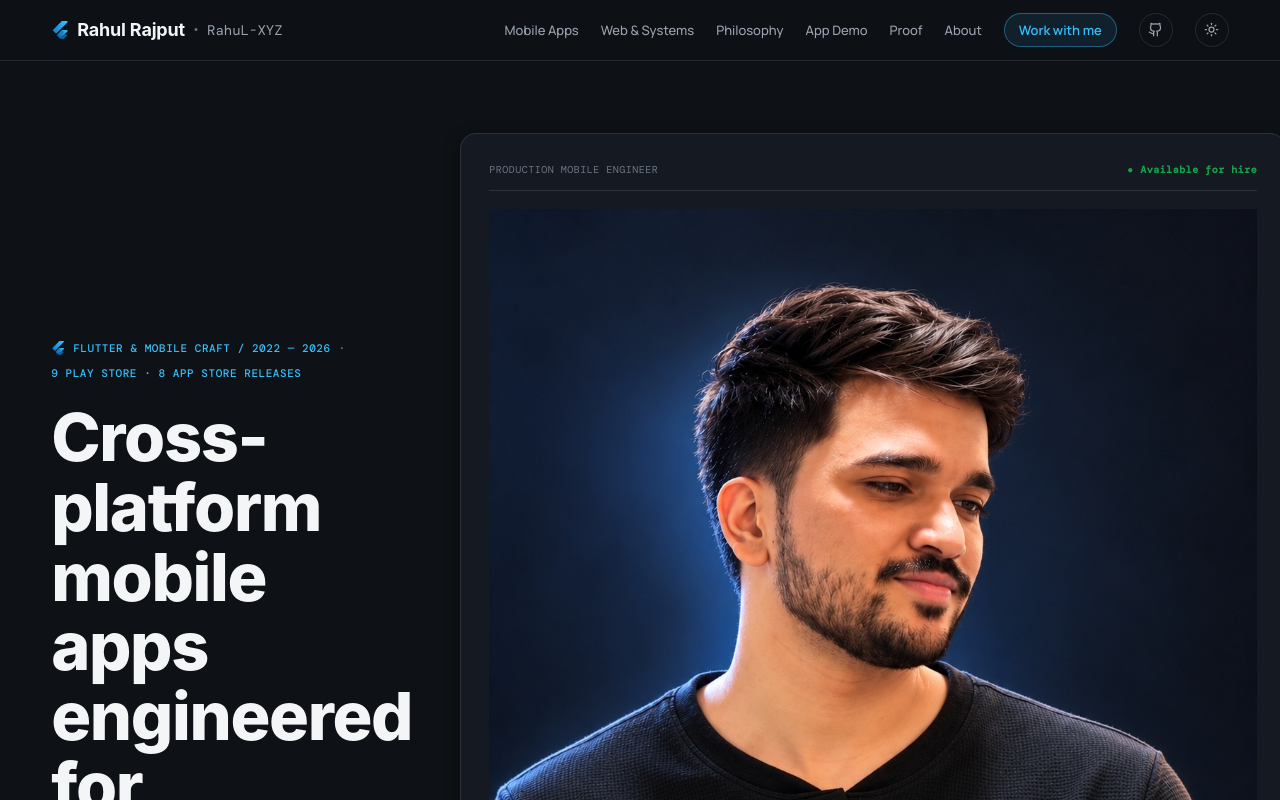
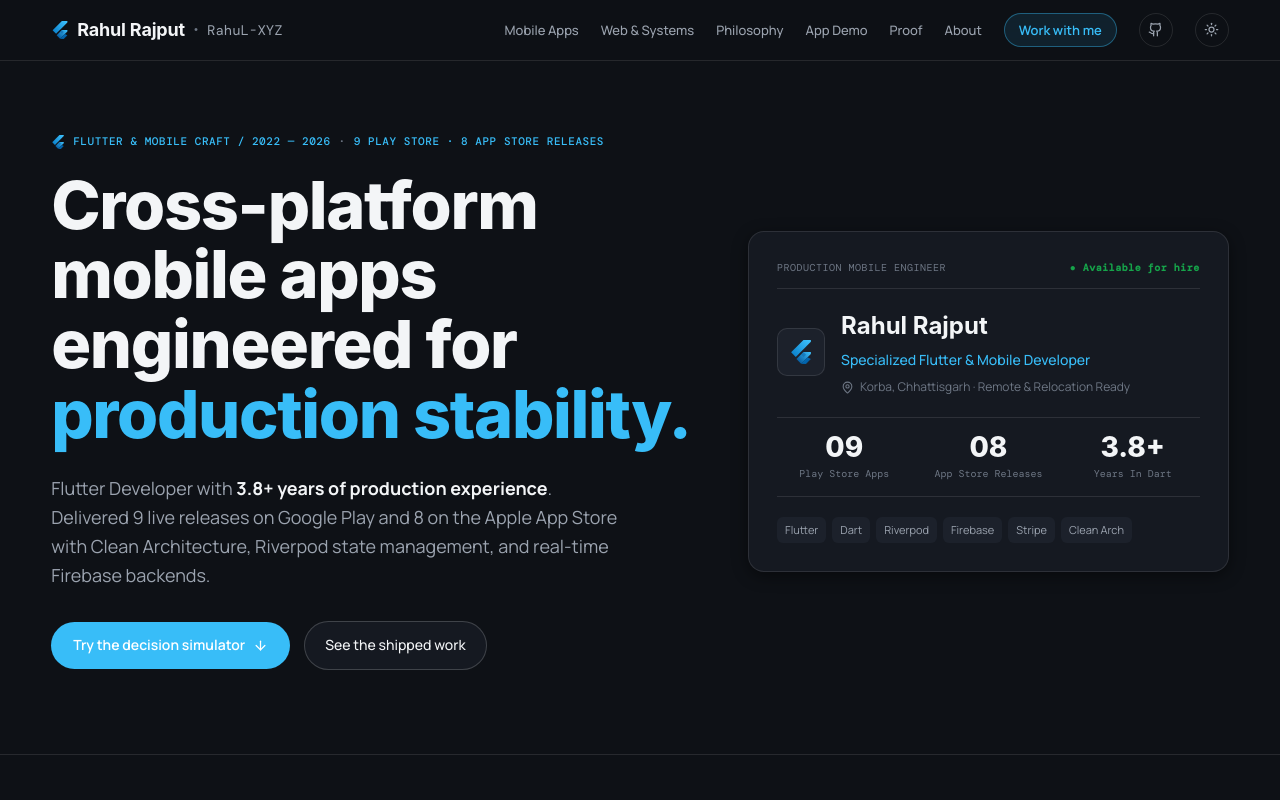
Before and after one commit to RahuL-XYZ/rahul-rajput-portfolio, a React (Vite) app: page / in a window 1280 px wide. Shown: the top 800 px of the page. Built offline with nearby package versions, Linux system fonts and the light colour scheme; a web font is replaced by a local one.

Commit message:
refactor: remove personal photo image sections from profile and hero cards

```diff
--- a/src/components/editorial/EditorialHero.jsx
+++ b/src/components/editorial/EditorialHero.jsx
@@ -1,7 +1,6 @@
 import React from 'react';
 import { ArrowDown, ArrowUpRight, CheckCircle2, MapPin, Sparkles, Smartphone, Layers } from 'lucide-react';
 import FlutterLogo from '../common/FlutterLogo';
-import rahulImg from '../../assets/rahul_rajput.jpg';
 import { usePortfolioMode } from '../../context/PortfolioModeContext';
 
 export default function EditorialHero() {
@@ -43,14 +42,17 @@ export default function EditorialHero() {
           </div>
 
           <div className="card-profile-header">
-            <img
-              src={rahulImg}
-              alt="Rahul Rajput - Flutter Developer"
-              className="card-avatar-img"
+            <div
+              className="card-avatar-monogram"
               onClick={switchToSpiderVerse}
               style={{ cursor: 'pointer' }}
-              title="Click avatar to explore interactive Multiverse Mode"
-            />
+              title="Click to explore interactive Multiverse Mode"
+              role="button"
+              tabIndex={0}
+              aria-label="Toggle interactive Multiverse Mode"
+            >
+              <FlutterLogo size={24} />
+            </div>
             <div className="card-bio">
               <h3>Rahul Rajput</h3>
               <p className="card-role">Specialized Flutter & Mobile Developer</p>
--- a/src/components/editorial/EditorialPerson.jsx
+++ b/src/components/editorial/EditorialPerson.jsx
@@ -1,7 +1,6 @@
 import React from 'react';
 import { Briefcase, GraduationCap, MapPin, Award, CheckCircle2, Sparkles } from 'lucide-react';
 import { experiences, education } from '../../data/experience';
-import rahulImg from '../../assets/rahul_rajput.jpg';
 import { usePortfolioMode } from '../../context/PortfolioModeContext';
 
 export default function EditorialPerson() {
@@ -16,18 +15,10 @@ export default function EditorialPerson() {
       <div className="person-grid">
         <div className="person-bio-col">
           <div className="person-profile-card">
-            <div
-              className="person-photo-frame"
-              onClick={switchToSpiderVerse}
-              style={{ cursor: 'pointer' }}
-              title="Click avatar to explore interactive Multiverse Mode"
-            >
-              <img src={rahulImg} alt="Rahul Rajput - Flutter Developer" className="person-photo" />
-              <div className="portrait-badge">
-                <span className="portrait-dot"></span> 3.8+ Yrs Dart Craft
+            <div className="person-profile-intro">
+              <div className="portrait-badge" style={{ display: 'inline-flex', marginBottom: '14px' }}>
+                <span className="portrait-dot"></span> 3.8+ Yrs Dart Craft · Associate Software Engineer
               </div>
-            </div>
-            <div className="person-profile-intro">
               <p className="person-lead">
                 Based in Korba, Chhattisgarh. I’ve spent the past 3.8+ years turning sprawling mobile requirements into clean, predictable Dart code that passes Apple App Store and Google Play Console review without friction.
               </p>
--- a/src/styles/editorial.css
+++ b/src/styles/editorial.css
@@ -301,6 +301,32 @@ textarea:focus-visible {
   margin-bottom: 18px;
 }
 
+.card-profile-header {
+  display: flex;
+  align-items: center;
+  gap: 16px;
+  margin-bottom: 18px;
+}
+
+.card-avatar-monogram {
+  width: 48px;
+  height: 48px;
+  border-radius: var(--radius-md);
+  background: var(--bg-surface-1);
+  border: 1px solid var(--line-subtle);
+  display: grid;
+  place-items: center;
+  color: var(--accent);
+  transition: all 0.2s ease;
+  flex-shrink: 0;
+}
+
+.card-avatar-monogram:hover {
+  background: var(--accent-soft);
+  border-color: var(--accent);
+  transform: scale(1.06);
+}
+
 .status-live {
   color: #16A34A;
   font-weight: 600;
```
